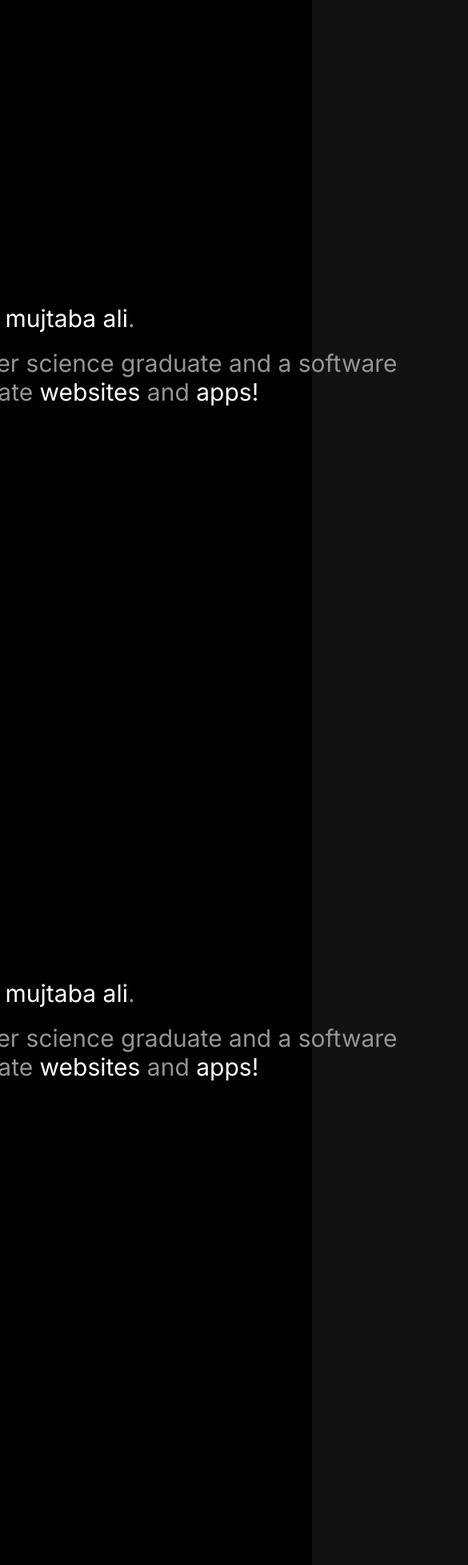
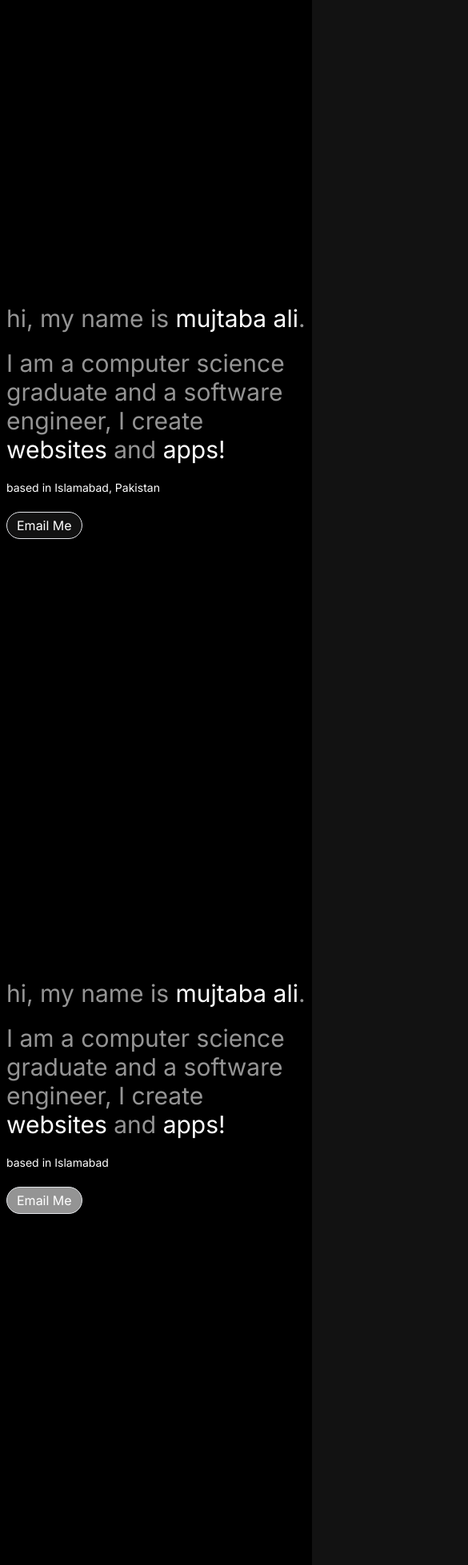
Before and after one commit to mujtabadustox/MyPortfolio, a Next.js app: page / in a window 390 px wide. Shown: the part 644-2601 px from the top of the page at 80% size, 585 px wide, since content can reach past the window. Built offline with nearby package versions, Linux system fonts and the light colour scheme.

Commit message:
mobile fix

```diff
--- a/src/app/page.tsx
+++ b/src/app/page.tsx
@@ -88,7 +88,7 @@ const Home = () => {
       <Waypoint topOffset="100px" bottomOffset="100px" onEnter={() => handleEnter("skills")} onLeave={(props) => {
 console.log("skills" , props)
 }}>
-      <div  id='skills' className='w-[800px] h-[calc(100dvh)] py-[60px]'>
+      <div  id='skills' className='w-fit md:w-[800px] p-2 md:p-0 h-[calc(100dvh)] py-[60px]'>
         <div className='pt-[60px]'>
         <p className='text-[#949494] pb-5 text-3xl'>hi, my name is <span className='text-white text-3xl'>mujtaba ali</span>.</p>
       <p className='text-[#949494] pb-5 text-3xl'>I am a computer science graduate and a software engineer, I create <span className='text-white text-3xl'>websites</span> and <span className='text-white text-3xl'>apps!</span></p>
@@ -101,7 +101,7 @@ console.log("skills" , props)
       <Waypoint topOffset="100px" bottomOffset="100px" onEnter={() => handleEnter("projects")} onLeave={(props) => {
 console.log("proj" , props)
 }}>
-      <div id="projects" className='w-[800px] h-[calc(100dvh)] py-[60px]'>
+      <div id="projects" className='w-fit md:w-[800px] p-2 md:p-0 h-[calc(100dvh)] py-[60px]'>
         <div className='pt-[60px]'>
       <p className='text-[#949494] pb-5 text-3xl'>hi, my name is <span className='text-white text-3xl'>mujtaba ali</span>.</p>
       <p className='text-[#949494] pb-5 text-3xl'>I am a computer science graduate and a software engineer, I create <span className='text-white text-3xl'>websites</span> and <span className='text-white text-3xl'>apps!</span></p>
@@ -113,7 +113,7 @@ console.log("proj" , props)
 
 
       <Waypoint topOffset="100px" bottomOffset="100px" onEnter={() => handleEnter("resume")}>
-      <div id="resume" className='w-[800px] h-[calc(100dvh)] py-[60px]'>
+      <div id="resume" className='w-fit md:w-[800px] p-2 md:p-0 h-[calc(100dvh)] py-[60px]'>
         <div className='pt-[60px]'>
       <p className='text-[#949494] pb-5 text-3xl'>hi, my name is <span className='text-white text-3xl'>mujtaba ali</span>.</p>
       <p className='text-[#949494] pb-5 text-3xl'>I am a computer science graduate and a software engineer, I create <span className='text-white text-3xl'>websites</span> and <span className='text-white text-3xl'>apps!</span></p>
```
